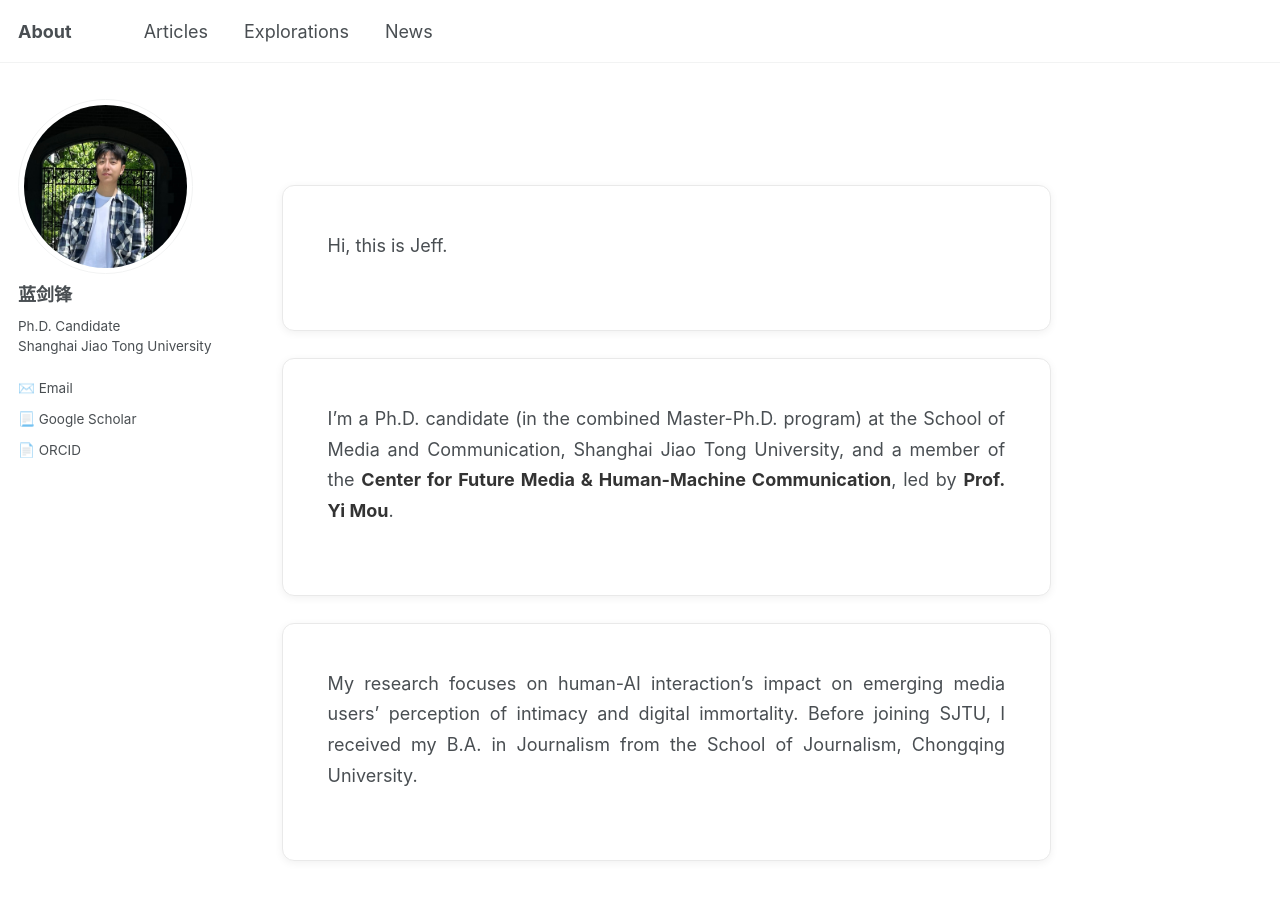
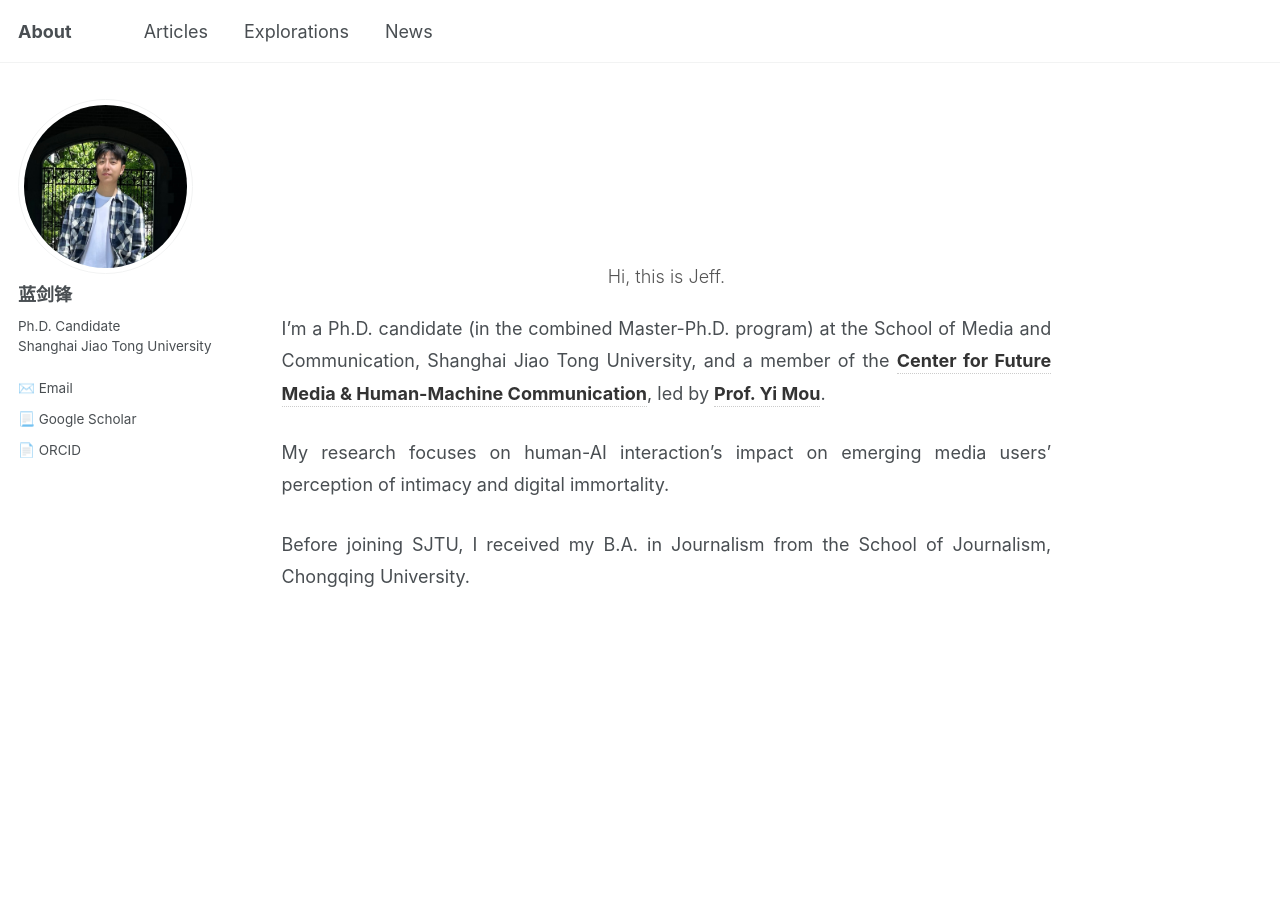
Before and after one commit to jianfenglan/jianfenglan.github.io, a Jekyll site: the page built from _pages/about.md, in a window 1280 px wide and 900 px high. Built offline with Jekyll 4.4.1, drawn with Linux system fonts in a browser that asks for light colours; some of the changed lines change nothing that is shown.

Commit message:
Update about.md

```diff
--- a/_pages/about.md
+++ b/_pages/about.md
@@ -8,74 +8,67 @@ redirect_from:
 ---
 
 <style>
-    /* --- 卡片样式（已更新） --- */
-    .about-card {
-        background: white;
-        border: 1px solid #e9e9e9;
-        border-radius: 12px;
-        padding: 2.5rem;
-        box-shadow: 0 2px 8px rgba(0,0,0,0.06);
-        transition: transform 0.2s ease, box-shadow 0.2s ease;
-        line-height: 1.7;
-        margin-bottom: 1.5rem; /* 新增：为卡片之间创建垂直间距 */
+    /* 1. 主要内容区域：创造一个大的垂直留白区域 */
+    .page__content {
+        display: flex;
+        flex-direction: column;
+        justify-content: center; /* 让内容块在垂直方向上居中 */
+        min-height: 70vh;      /* 确保内容区域至少有视窗高度的70%，为居中留出足够空间 */
+        padding: 4vh 0;
     }
 
-    /* 最后一个卡片不需要底部间距 */
-    .about-card:last-child {
+    /* 2. 开场白样式：突出 "Hi, this is Jeff." */
+    .lead-greeting {
+        font-size: 1.8rem;     /* 更大的字号 */
+        font-weight: 300;      /* 更细的字体，显得更优雅 */
+        color: #555;           /* 柔和的深灰色 */
+        text-align: center;    /* 居中显示 */
+        margin-bottom: 3rem;   /* 和下方的正文拉开足够的距离 */
+    }
+
+    /* 3. 正文容器：实现最佳阅读行宽和呼吸感 */
+    .bio-text-container {
+        max-width: 68ch;       /* 核心：将最大宽度限制在约68个字符，这是最理想的阅读行宽 */
+        margin-left: auto;     /* 配合上一条，实现水平居中 */
+        margin-right: auto;    /* 配合上一条，实现水平居中 */
+        line-height: 1.8;      /* 增加行高，创造段落的“呼吸感” */
+    }
+
+    /* 4. 正文段落：两端对齐并增加段间距 */
+    .bio-text-container p {
+        text-align: justify;
+        margin-bottom: 1.5em; /* 增加段落之间的距离 */
+    }
+    .bio-text-container p:last-child {
         margin-bottom: 0;
     }
 
-    .about-card:hover {
-        transform: translateY(-4px);
-        box-shadow: 0 6px 16px rgba(0,0,0,0.1);
-    }
-    /* --- 样式结束 --- */
-
-
-    /* 为主要内容区域设置 Flexbox 布局来实现垂直居中 */
-    .page__content {
-        display: flex;
-        flex-direction: column;
-        justify-content: center;
-        padding-top: 8vh;
-        padding-bottom: 4vh;
-        min-height: auto;
+    /* 5. 链接样式：在简洁基础上增加精致的交互细节 */
+    .bio-text-container a {
+      color: #333333;
+      text-decoration: none;
+      /* 默认状态下是一条非常浅的虚线，几乎不可见，但暗示了可点击 */
+      border-bottom: 1px dotted rgba(0, 0, 0, 0.2);
+      padding-bottom: 2px;
+      transition: all 0.2s ease-in-out;
     }
 
-    /* 为本页面的正文段落设置两端对齐 */
-    .page__content p {
-        text-align: justify;
-    }
-
-    .page__content h2 {
-        margin-top: 2.5rem;
-    }
-
-    /* 链接样式 */
-    .page__content a {
-      color: #333333;
-      font-weight: 400;
-      text-decoration: none;
-      border-bottom: none;
-      transition: color 0.2s ease-in-out;
-    }
-
-    .page__content a:hover {
+    /* 鼠标悬浮时，颜色变蓝，下划线变实线并更明显 */
+    .bio-text-container a:hover {
       color: #002FA7;
-      background-image: none;
-      text-decoration: none;
+      border-bottom-color: #002FA7;
     }
 
 </style>
 
-<div class="about-card" markdown="1">
-Hi, this is Jeff.
+<p class="lead-greeting">Hi, this is Jeff.</p>
+
+<div class="bio-text-container" markdown="1">
+
+I'm a Ph.D. candidate (in the combined Master-Ph.D. program) at the School of Media and Communication, Shanghai Jiao Tong University, and a member of the [**Center for Future Media & Human-Machine Communication**](https://cfmhmc.github.io/), led by [**Prof. Yi Mou**](https://cfmhmc.github.io/yimou.github.io/).
+
+My research focuses on human-AI interaction's impact on emerging media users' perception of intimacy and digital immortality.
+
+Before joining SJTU, I received my B.A. in Journalism from the School of Journalism, Chongqing University.
+
 </div>
-
-<div class="about-card" markdown="1">
-I'm a Ph.D. candidate (in the combined Master-Ph.D. program) at the School of Media and Communication, Shanghai Jiao Tong University, and a member of the [**Center for Future Media & Human-Machine Communication**](https://cfmhmc.github.io/), led by [**Prof. Yi Mou**](https://cfmhmc.github.io/yimou.github.io/).
-</div>
-
-<div class="about-card" markdown="1">
-My research focuses on human-AI interaction's impact on emerging media users' perception of intimacy and digital immortality. Before joining SJTU, I received my B.A. in Journalism from the School of Journalism, Chongqing University.
-</div>
```
